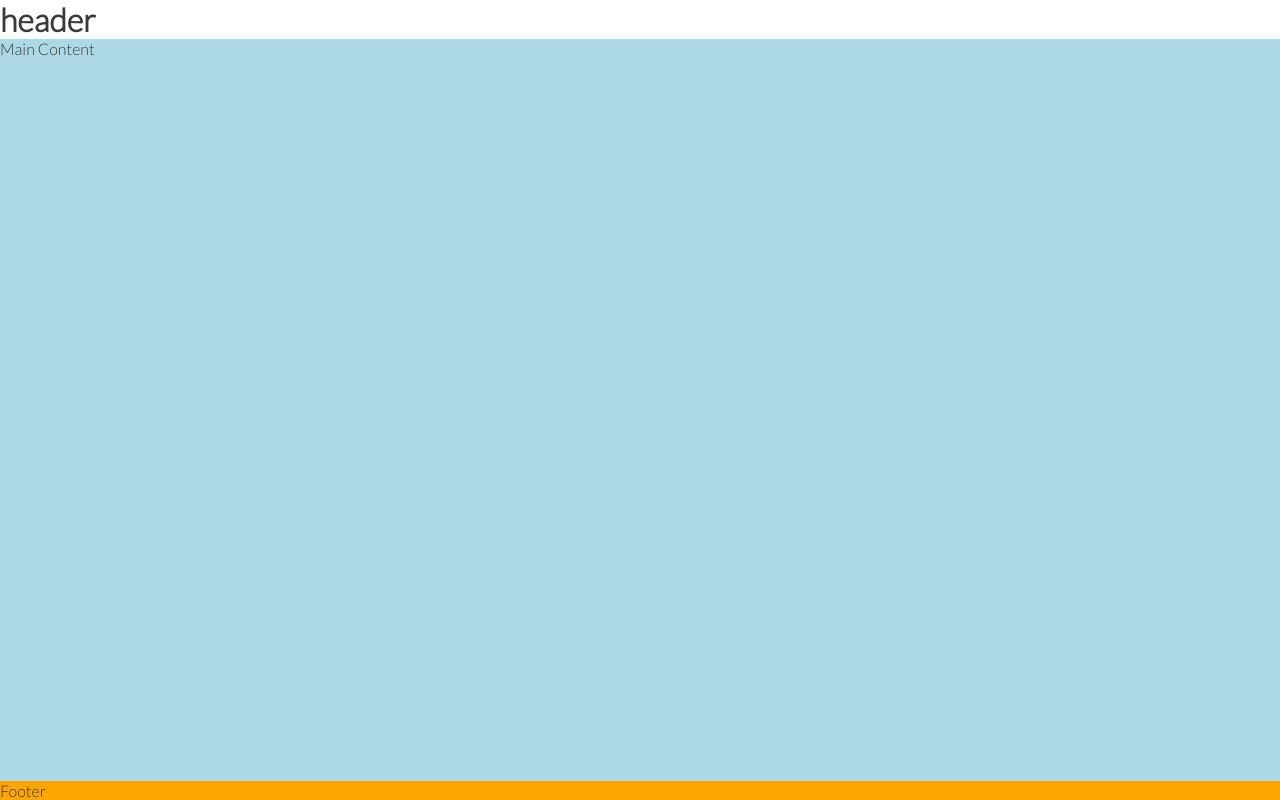
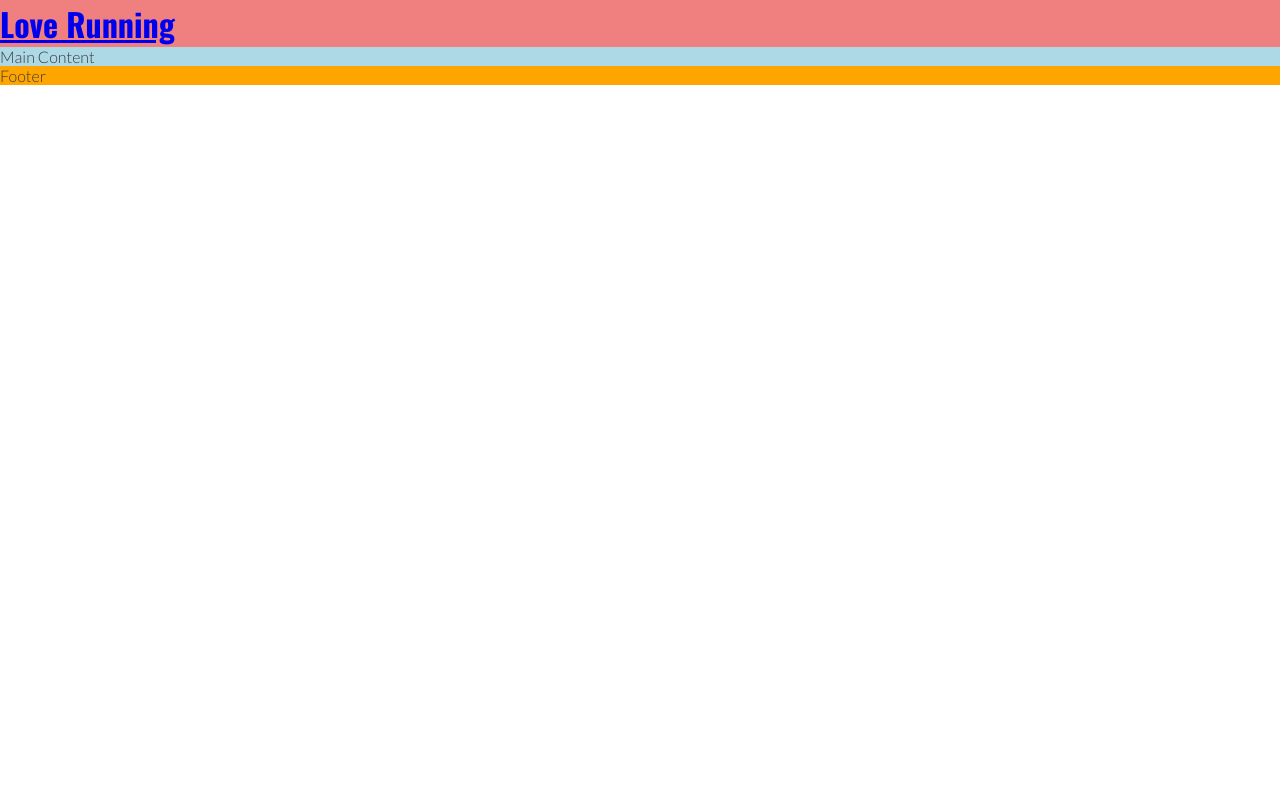
Before and after one commit to Coolafdood/love-running, a plain HTML site: page index.html in a window 1280 px wide. Drawn offline with nearby package versions, Linux system fonts and the light colour scheme.

Commit message:
add logo to header and apply Oswald font

```diff
--- a/assets/css/style.css
+++ b/assets/css/style.css
@@ -29,6 +29,10 @@ body {
 header {
     background-color:lightcoral;
 
+    h1 {
+        font-family: 'Oswald', sans-serif;
+
+    }
 
 }
 main {background-color: lightblue;
--- a/index.html
+++ b/index.html
@@ -25,7 +25,10 @@
     <link rel="stylesheet" href="assets/css/style.css" />
   </head>
   <body>
-    <h1>header</h1>
+    <header><a href="index.html">
+      <h1 id="logo">Love Running</h1>
+    </a>
+    <header>
     <main>Main Content</main>
     <footer>Footer</footer>
     <script src="https://raw.githubusercontent.com/username/repo/branch/path/to/file.js"></script>
```
